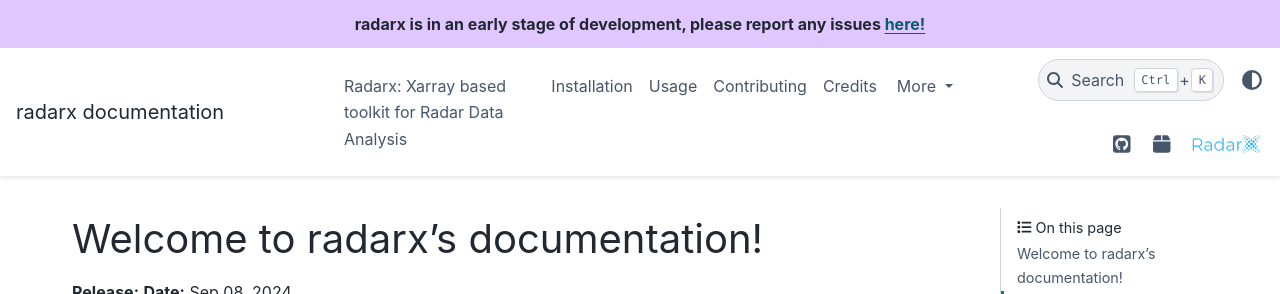
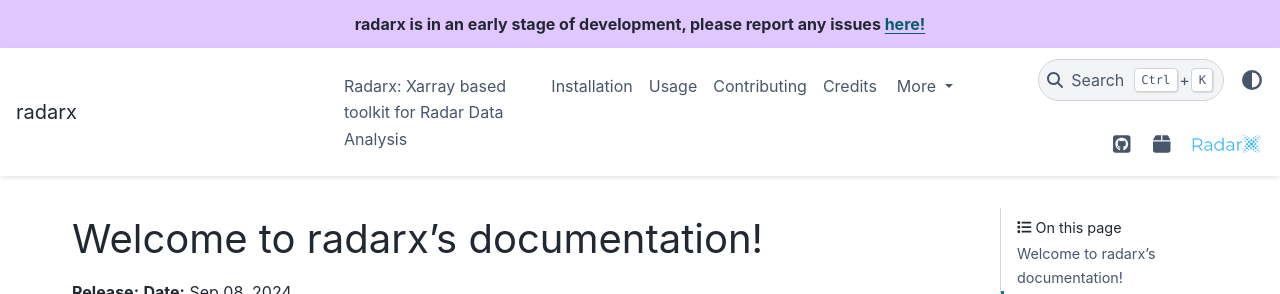
Before and after one commit to syedhamidali/radarx, a Sphinx documentation site: the page built from docs/index.rst, in a window 1280 px wide. Shown: the top 294 px of the page. Built offline with Sphinx 7.4.7 and the PyData theme 0.15.4, drawn with Linux system fonts in a browser that asks for light colours; pages that are not in the unit, such as notebooks, are missing from menus; the version number could not be read and is left out.

Commit message:
FIX: Html title

```diff
--- a/docs/conf.py
+++ b/docs/conf.py
@@ -75,6 +75,7 @@ master_doc = "index"
 project = "radarx"
 copyright = "2022-2024, Hamid Ali Syed"
 author = "Hamid Ali Syed"
+html_title = project
 
 # Get radarx version and modules
 import radarx  # noqa
```
